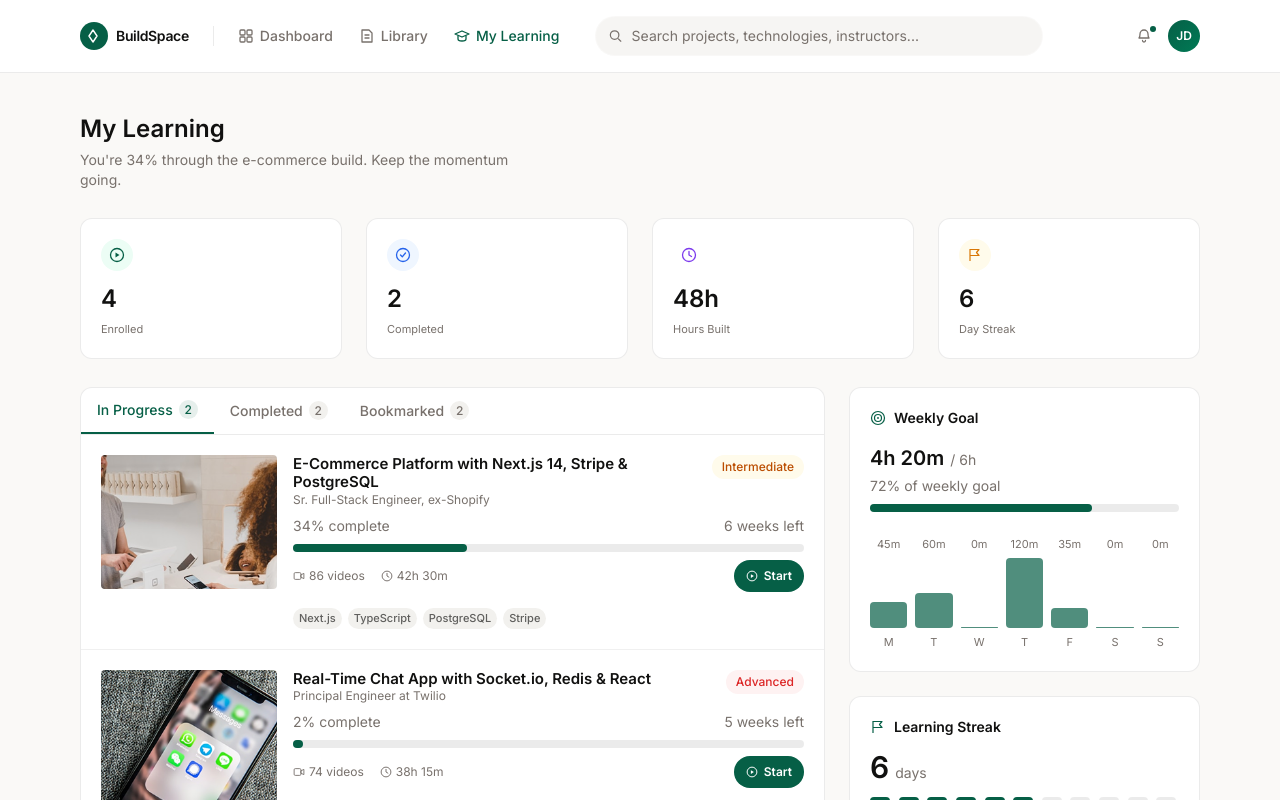
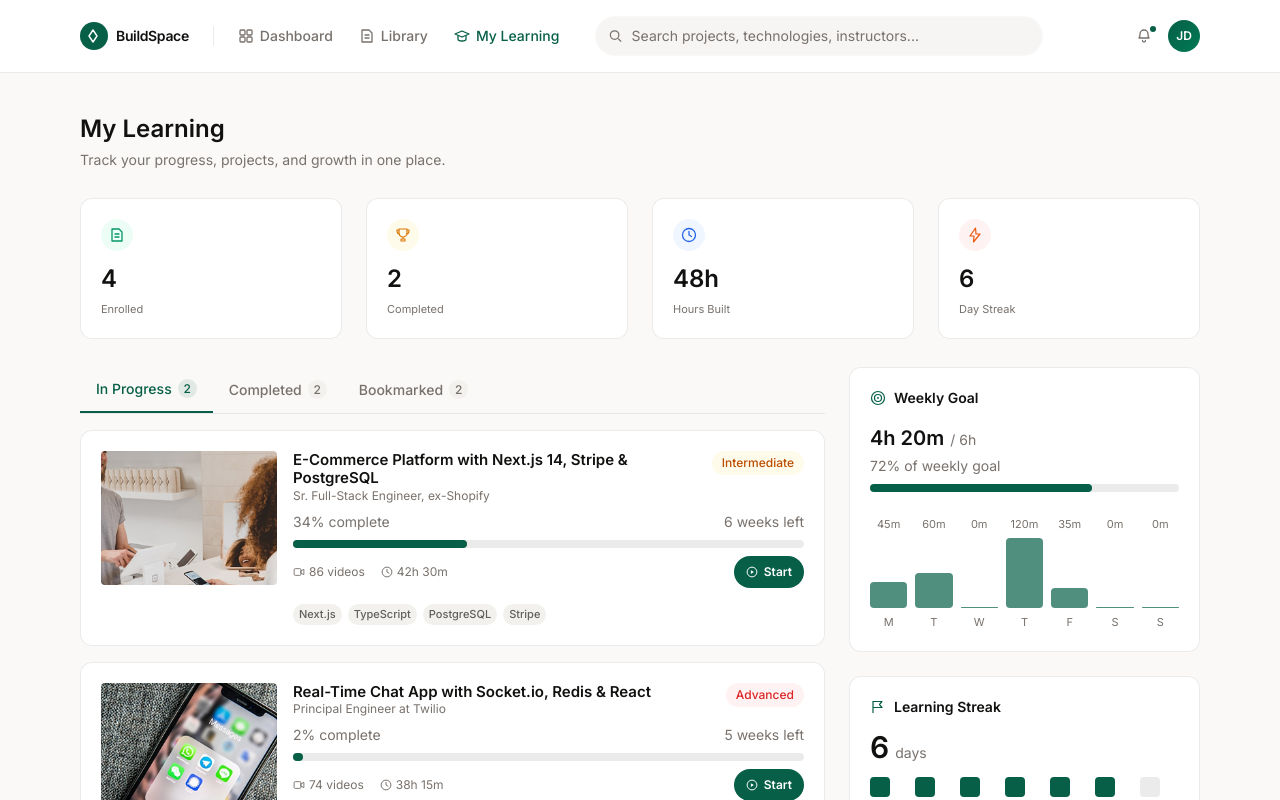
Before and after one commit to AkulaSai93/BuildSpace-Claude, a Next.js app: page /my-learning in a window 1280 px wide. Shown: the top 800 px of the page. Built offline with nearby package versions, Linux system fonts and the light colour scheme.

Commit message:
learning hub updated

```diff
--- a/src/app/my-learning/page.tsx
+++ b/src/app/my-learning/page.tsx
@@ -37,9 +37,7 @@ export default function MyLearningPage() {
       <main className="mx-auto flex w-full max-w-[1440px] flex-col gap-7 px-20 pb-16 pt-10">
         <div className="flex w-[470px] flex-col items-start gap-[5px]">
           <h1 className="text-2xl font-semibold text-ink">My Learning</h1>
-          <p className="text-sm text-ink-muted">
-            You&apos;re 34% through the e-commerce build. Keep the momentum going.
-          </p>
+          <p className="text-sm text-ink-muted">Track your progress, projects, and growth in one place.</p>
         </div>
 
         <div className="flex items-center gap-6">
@@ -49,7 +47,7 @@ export default function MyLearningPage() {
         </div>
 
         <div className="flex w-full gap-6">
-          <div className="flex min-w-0 flex-1 flex-col rounded-xl border border-black/[0.08] bg-white">
+          <div className="flex min-w-0 flex-1 flex-col gap-4">
             <div className="flex border-b border-black/[0.08]">
               {tabConfig.map(({ id, label }) => (
                 <button
@@ -70,9 +68,11 @@ export default function MyLearningPage() {
               ))}
             </div>
 
-            <div className="flex flex-col">
+            <div className="flex flex-col gap-4">
               {filtered.length === 0 ? (
-                <p className="p-8 text-center text-sm text-ink-muted">No projects here yet.</p>
+                <p className="rounded-xl border border-black/[0.08] bg-white p-8 text-center text-sm text-ink-muted">
+                  No projects here yet.
+                </p>
               ) : (
                 filtered.map((project) => <MyLearningRow key={project.slug} project={project} />)
               )}
--- a/src/components/dashboard/icons.tsx
+++ b/src/components/dashboard/icons.tsx
@@ -506,3 +506,11 @@ export function SendIcon(props: IconProps) {
     </svg>
   );
 }
+
+export function ZapIcon(props: IconProps) {
+  return (
+    <svg viewBox="0 0 16 16" fill="none" {...props}>
+      <path d="M8.5 1L3 9h4l-0.5 6L13 7H9l-0.5-6z" stroke="currentColor" strokeWidth="1.2" strokeLinejoin="round" />
+    </svg>
+  );
+}
--- a/src/components/my-learning/LearningSidebar.tsx
+++ b/src/components/my-learning/LearningSidebar.tsx
@@ -64,7 +64,7 @@ export function LearningSidebar() {
           <span className="text-3xl font-semibold text-ink">6</span>
           <span className="text-sm text-ink-muted">days</span>
         </div>
-        <div className="mt-3 grid grid-cols-11 gap-1.5">
+        <div className="mt-3 grid grid-cols-7 gap-1.5">
           {Array.from({ length: 14 }).map((_, i) => (
             <span
               key={i}
--- a/src/components/my-learning/MyLearningRow.tsx
+++ b/src/components/my-learning/MyLearningRow.tsx
@@ -1,6 +1,6 @@
 import Link from "next/link";
 import type { ProjectSummary } from "@/types/library";
-import { CheckCircleIcon, ClockIcon, PlayIcon, StarIcon, VideoIcon } from "@/components/dashboard/icons";
+import { AwardIcon, CheckCircleIcon, ClockIcon, PlayIcon, StarIcon, UsersIcon, VideoIcon } from "@/components/dashboard/icons";
 
 const levelStyles: Record<ProjectSummary["level"], string> = {
   Beginner: "bg-emerald-50 text-emerald-600",
@@ -10,7 +10,7 @@ const levelStyles: Record<ProjectSummary["level"], string> = {
 
 export function MyLearningRow({ project }: { project: ProjectSummary }) {
   return (
-    <div className="flex w-full flex-col gap-4 border-b border-black/[0.06] p-5 last:border-b-0">
+    <div className="flex w-full flex-col gap-4 rounded-xl border border-black/[0.08] bg-white p-5">
       <div className="flex w-full items-start gap-4">
         <div className="relative h-[134px] w-[176px] shrink-0 overflow-hidden rounded bg-stone-200">
           {/* eslint-disable-next-line @next/next/no-img-element */}
@@ -35,6 +35,18 @@ export function MyLearningRow({ project }: { project: ProjectSummary }) {
             )}
           </div>
 
+          {project.status === "completed" && project.yourRating && (
+            <div className="flex items-center gap-1.5">
+              {Array.from({ length: 5 }).map((_, i) => (
+                <StarIcon
+                  key={i}
+                  className={`size-3.5 ${i < project.yourRating! ? "text-amber-500" : "text-black/15"}`}
+                />
+              ))}
+              <span className="text-xs text-ink-muted">Your rating</span>
+            </div>
+          )}
+
           {project.status === "in-progress" && project.progress && (
             <>
               <div className="flex items-center justify-between text-sm">
@@ -51,6 +63,28 @@ export function MyLearningRow({ project }: { project: ProjectSummary }) {
             <div className="h-2 w-full rounded-full bg-brand" />
           )}
 
+          {project.status === "bookmarked" && (
+            <div className="flex items-center gap-4 text-xs text-ink-muted">
+              <span className="flex items-center gap-1">
+                <StarIcon className="size-3 text-amber-500" />
+                {project.rating} ({project.reviewCount.toLocaleString()})
+              </span>
+              <span className="flex items-center gap-1">
+                <UsersIcon className="size-3" />
+                {project.learners}
+              </span>
+              <span className="flex items-center gap-1">
+                <ClockIcon className="size-3" />
+                {project.duration}
+              </span>
+              <span className="flex items-center gap-1">
+                <VideoIcon className="size-3" />
+                {project.videoCount}
+              </span>
+            </div>
+          )}
+
+          {project.status !== "bookmarked" && (
             <div className="flex items-center justify-between">
               <div className="flex items-center gap-4 text-xs text-ink-muted">
                 {project.status === "completed" ? (
@@ -65,22 +99,24 @@ export function MyLearningRow({ project }: { project: ProjectSummary }) {
                   <ClockIcon className="size-3" />
                   {project.duration}
                 </span>
-              {project.status === "bookmarked" && (
-                <span className="flex items-center gap-1">
-                  <StarIcon className="size-3 text-amber-500" />
-                  {project.rating} ({project.reviewCount.toLocaleString()})
-                </span>
-              )}
               </div>
 
+              {project.status === "completed" ? (
+                <span className="flex items-center gap-1.5 text-xs font-semibold text-brand">
+                  <AwardIcon className="size-3.5" />
+                  Certificate
+                </span>
+              ) : (
                 <Link
                   href={`/library/${project.slug}`}
                   className="flex items-center gap-1.5 rounded-2xl bg-brand px-3 py-2 text-xs font-semibold text-white hover:bg-brand/90"
                 >
                   <PlayIcon className="size-3" />
-              {project.status === "completed" ? "Review" : "Start"}
+                  Start
                 </Link>
+              )}
             </div>
+          )}
         </div>
       </div>
 
--- a/src/lib/library-data.tsx
+++ b/src/lib/library-data.tsx
@@ -134,6 +134,7 @@ export const projects: ProjectSummary[] = [
     instructor: { name: "Sai Krishnan", title: "Frontend Lead, ex-Netflix" },
     status: "completed",
     completedOn: "Dec 12, 2024",
+    yourRating: 5,
   },
   {
     slug: "microservices-architecture",
@@ -171,6 +172,7 @@ export const projects: ProjectSummary[] = [
     instructor: { name: "David Kim", title: "Full-Stack Architect" },
     status: "completed",
     completedOn: "Nov 2, 2024",
+    yourRating: 5,
   },
   {
     slug: "task-management-api",
--- a/src/lib/my-learning-data.tsx
+++ b/src/lib/my-learning-data.tsx
@@ -1,10 +1,10 @@
-import { PlayIcon, CheckCircleIcon, ClockIcon, FlagIcon } from "@/components/dashboard/icons";
+import { LibraryIcon, TrophyIcon, ClockIcon, ZapIcon } from "@/components/dashboard/icons";
 
 export const myLearningStats = [
-  { id: "enrolled", label: "Enrolled", value: "4", iconBg: "bg-[#ecfdf5] text-brand", icon: <PlayIcon className="size-4" /> },
-  { id: "completed", label: "Completed", value: "2", iconBg: "bg-[#eff6ff] text-blue-600", icon: <CheckCircleIcon className="size-4" /> },
-  { id: "hours-built", label: "Hours Built", value: "48h", iconBg: "bg-[#f5f3ff] text-violet-600", icon: <ClockIcon className="size-4" /> },
-  { id: "day-streak", label: "Day Streak", value: "6", iconBg: "bg-[#fffbeb] text-amber-600", icon: <FlagIcon className="size-4" /> },
+  { id: "enrolled", label: "Enrolled", value: "4", iconBg: "bg-[#ecfdf5] text-emerald-600", icon: <LibraryIcon className="size-4" /> },
+  { id: "completed", label: "Completed", value: "2", iconBg: "bg-[#fffbeb] text-amber-600", icon: <TrophyIcon className="size-4" /> },
+  { id: "hours-built", label: "Hours Built", value: "48h", iconBg: "bg-[#eff6ff] text-blue-600", icon: <ClockIcon className="size-4" /> },
+  { id: "day-streak", label: "Day Streak", value: "6", iconBg: "bg-red-50 text-orange-600", icon: <ZapIcon className="size-4" /> },
 ];
 
 export const skillsCovered = [
--- a/src/types/library.ts
+++ b/src/types/library.ts
@@ -24,6 +24,7 @@ export interface ProjectSummary {
   };
   status?: "in-progress" | "completed" | "bookmarked";
   completedOn?: string;
+  yourRating?: number;
 }
 
 export interface LibraryCategory {
```
Lines whose indentation alone changed are shown as unchanged.
